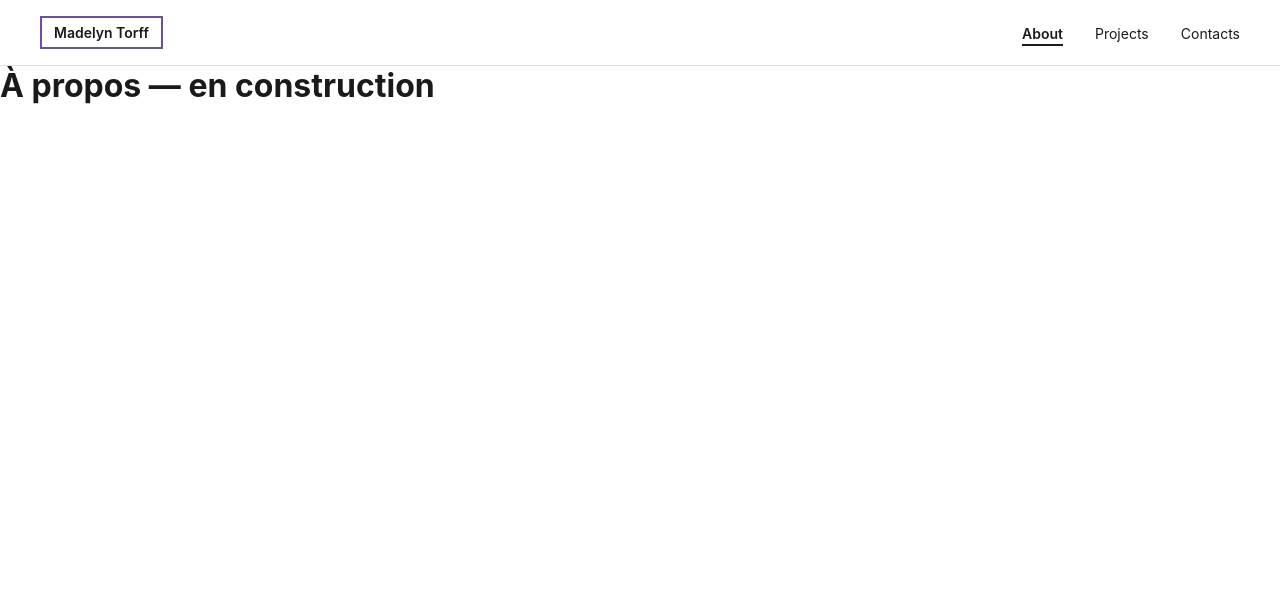
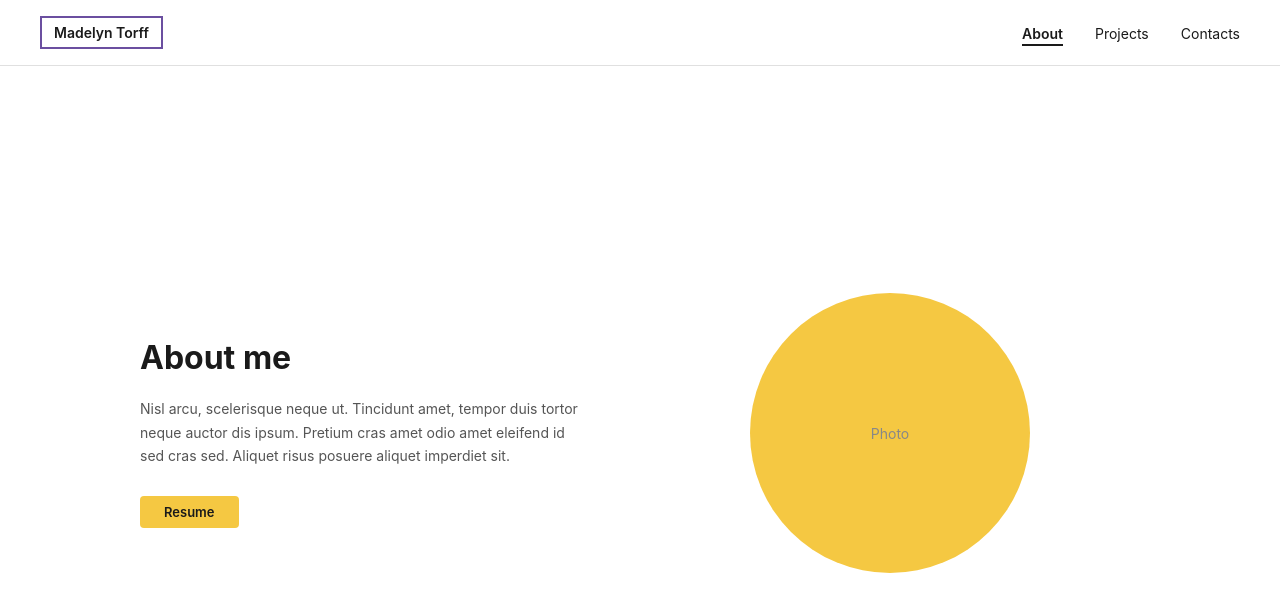
Before and after one commit to WissamShaaban/Porfolio, a React app: page /a-propos in a window 1280 px wide. Shown: the top 612 px of the page. Built offline with nearby package versions, Linux system fonts and the light colour scheme; the HTML template or start-up script is replaced by a standard one.

Commit message:
feat: creation de la page A propos avec photo et bouton Resume

```diff
--- /dev/null
+++ b/src/pages/APropos.css
@@ -0,0 +1,86 @@
+.page-apropos {
+  min-height: 100vh;
+  display: flex;
+  flex-direction: column;
+}
+
+.apropos-contenu {
+  display: flex;
+  align-items: center;
+  justify-content: space-between;
+  gap: 60px;
+  padding: 80px 100px;
+  flex: 1;
+  max-width: 1200px;
+  margin: 0 auto;
+  width: 100%;
+}
+
+.apropos-texte {
+  flex: 1;
+  max-width: 440px;
+}
+
+.apropos-titre {
+  font-size: 32px;
+  font-weight: 700;
+  color: #1a1a1a;
+  margin-bottom: 20px;
+}
+
+.apropos-description {
+  font-size: 14px;
+  color: #555;
+  line-height: 1.7;
+  margin-bottom: 28px;
+}
+
+.apropos-bouton {
+  display: inline-block;
+  padding: 8px 24px;
+  font-size: 13px;
+  font-weight: 600;
+  background-color: #f5c842;
+  color: #1a1a1a;
+  border-radius: 4px;
+  transition: opacity 0.2s;
+}
+
+.apropos-bouton:hover {
+  opacity: 0.8;
+}
+
+.apropos-image {
+  flex: 1;
+  display: flex;
+  justify-content: center;
+  align-items: center;
+}
+
+.apropos-fond-jaune {
+  width: 280px;
+  height: 280px;
+  background-color: #f5c842;
+  border-radius: 50%;
+  display: flex;
+  align-items: center;
+  justify-content: center;
+  overflow: hidden;
+}
+
+.apropos-photo-placeholder {
+  width: 100%;
+  height: 100%;
+  display: flex;
+  align-items: center;
+  justify-content: center;
+  color: #888;
+  font-size: 14px;
+}
+
+.apropos-photo {
+  width: 100%;
+  height: 100%;
+  object-fit: cover;
+  border-radius: 50%;
+}
--- a/src/pages/APropos.jsx
+++ b/src/pages/APropos.jsx
@@ -1,11 +1,27 @@
 import Navbar from '../composants/Navbar'
+import './APropos.css'
 
 function APropos() {
   return (
-    <div>
+    <div className="page-apropos">
       <Navbar />
-      <main>
-        <h1>À propos — en construction</h1>
+      <main className="apropos-contenu">
+        <div className="apropos-texte">
+          <h2 className="apropos-titre">About me</h2>
+          <p className="apropos-description">
+            Nisl arcu, scelerisque neque ut. Tincidunt amet, tempor duis tortor
+            neque auctor dis ipsum. Pretium cras amet odio amet eleifend id sed
+            cras sed. Aliquet risus posuere aliquet imperdiet sit.
+          </p>
+          <a href="/cv.pdf" className="apropos-bouton" target="_blank" rel="noreferrer">
+            Resume
+          </a>
+        </div>
+        <div className="apropos-image">
+          <div className="apropos-fond-jaune">
+            <div className="apropos-photo-placeholder">Photo</div>
+          </div>
+        </div>
       </main>
     </div>
   )
```
